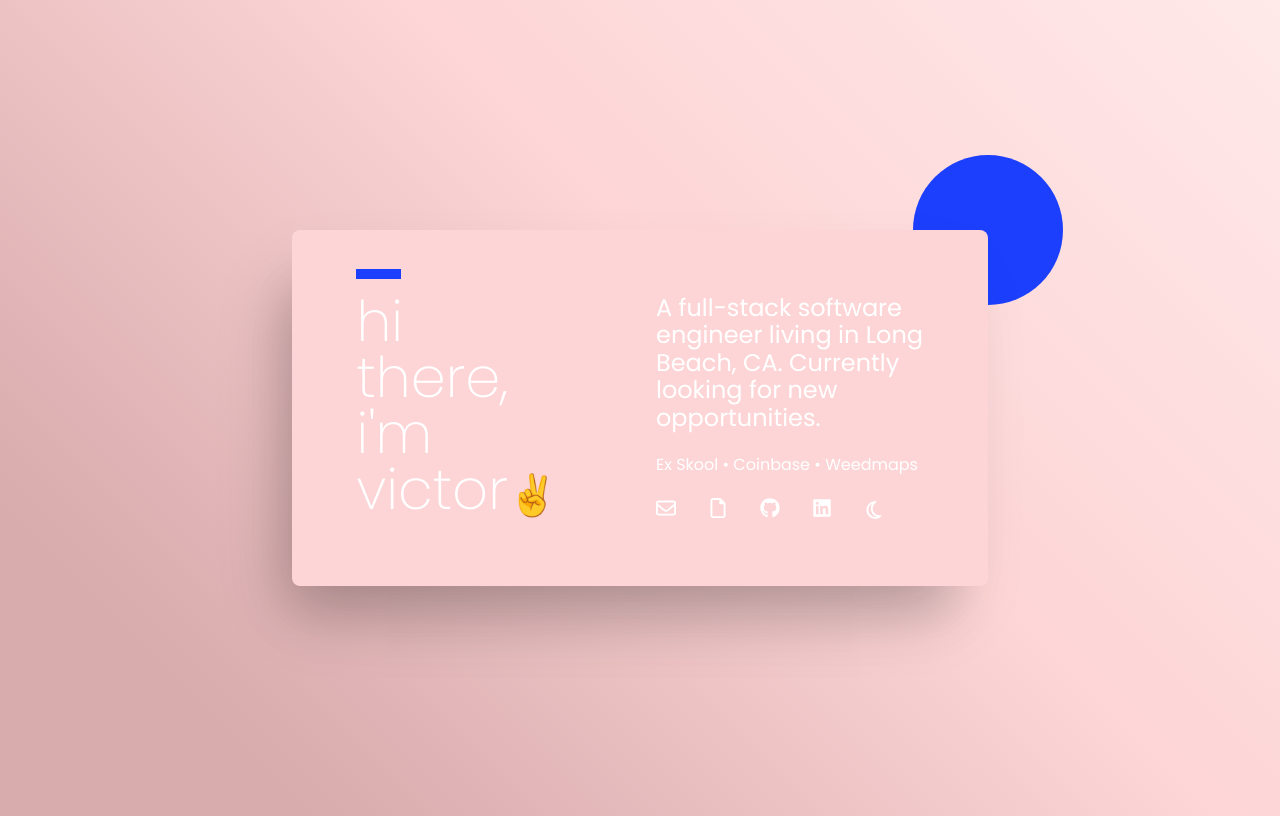
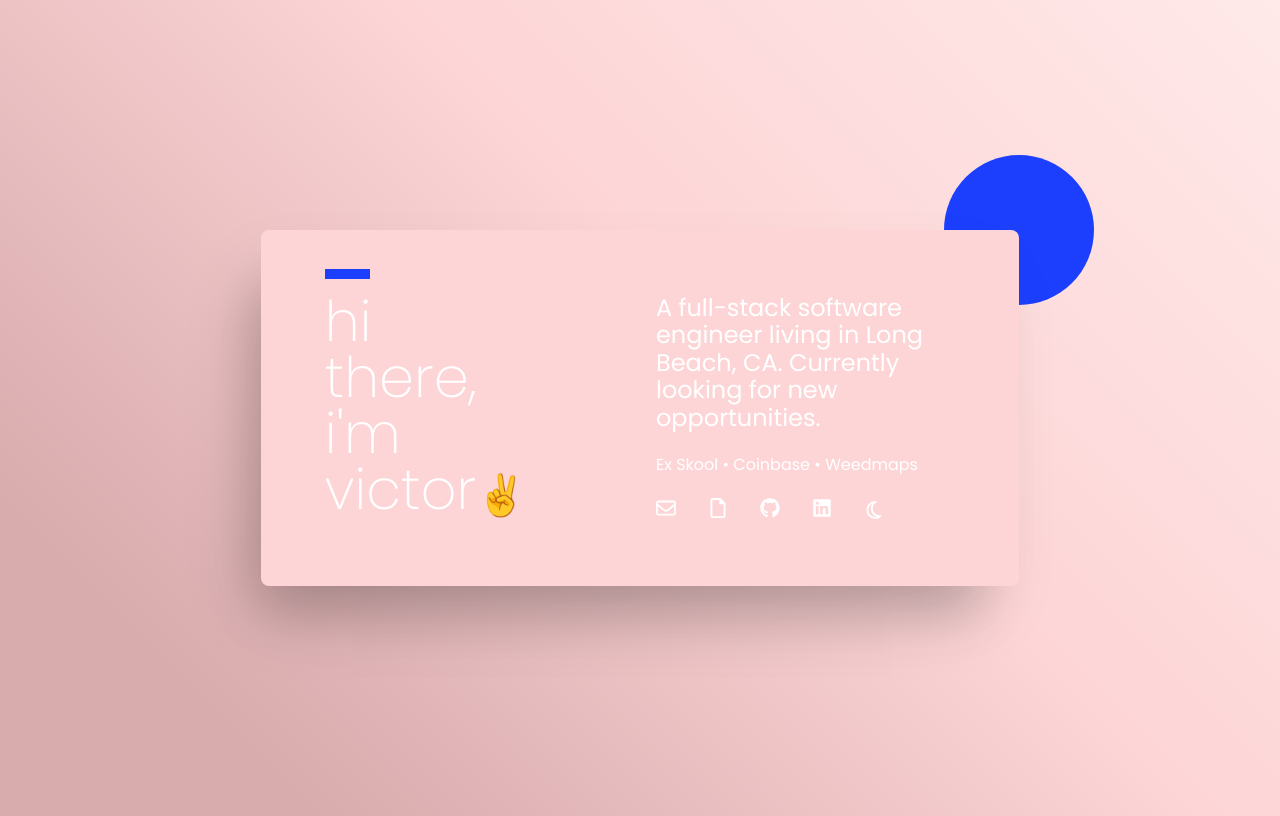
Before and after one commit to vxdiazdel/portfolio, a website built with Vite: page index.html in a window 1280 px wide. Built offline with nearby package versions, Linux system fonts and the light colour scheme.

Commit message:
Update card styles

```diff
--- a/public/style/main.css
+++ b/public/style/main.css
@@ -224,9 +224,10 @@ a:after {
     -ms-flex-line-pack: center;
         align-content: center;
     height: auto;
-    width: 55%;
+    width: 60%;
     grid-template-columns: repeat(2, 1fr);
-    padding: 4rem
+    padding: 4rem;
+    max-width: 800px
 }
   }
 
--- a/src/css/components/card.css
+++ b/src/css/components/card.css
@@ -15,9 +15,10 @@
   @media screen and (min-width: 992px) {
     align-content: center;
     height: auto;
-    width: 55%;
+    width: 60%;
     grid-template-columns: repeat(2, 1fr);
     padding: 4rem;
+    max-width: 800px;
   }
 
   &:before {
```
